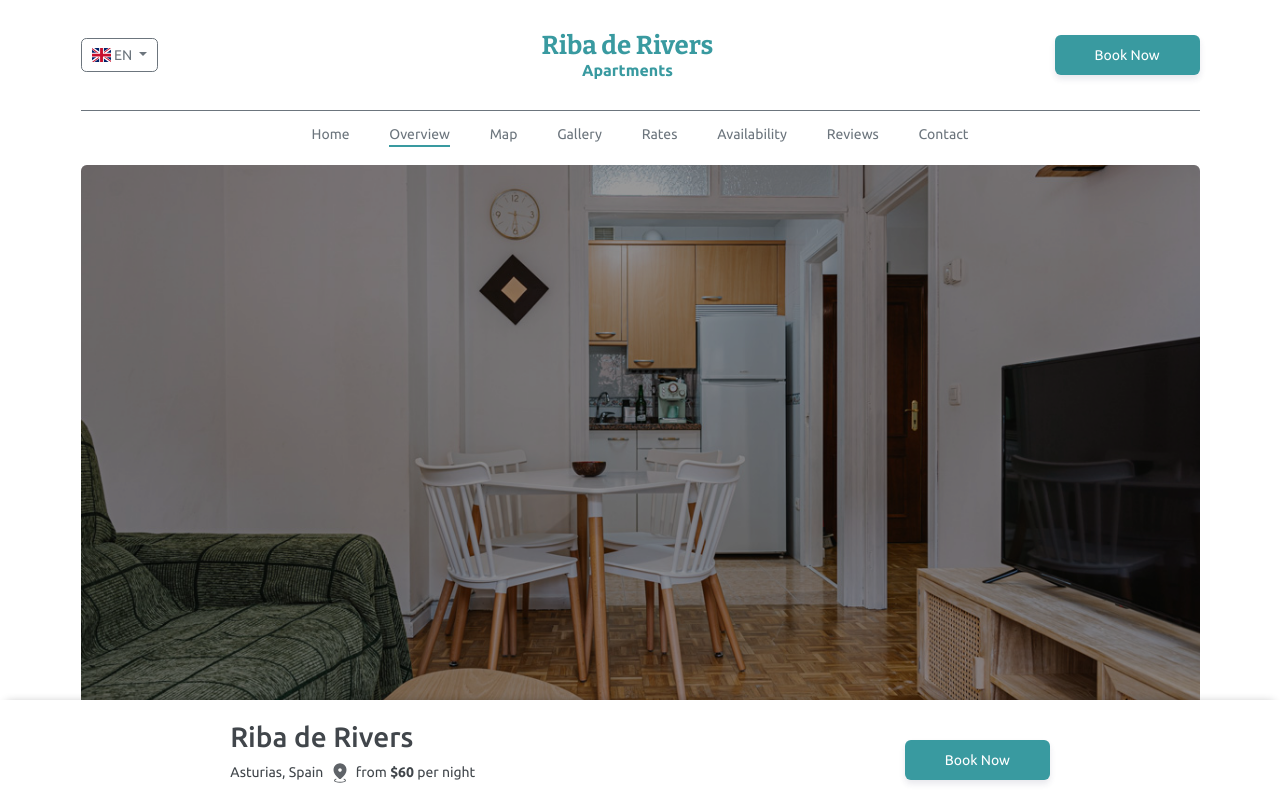
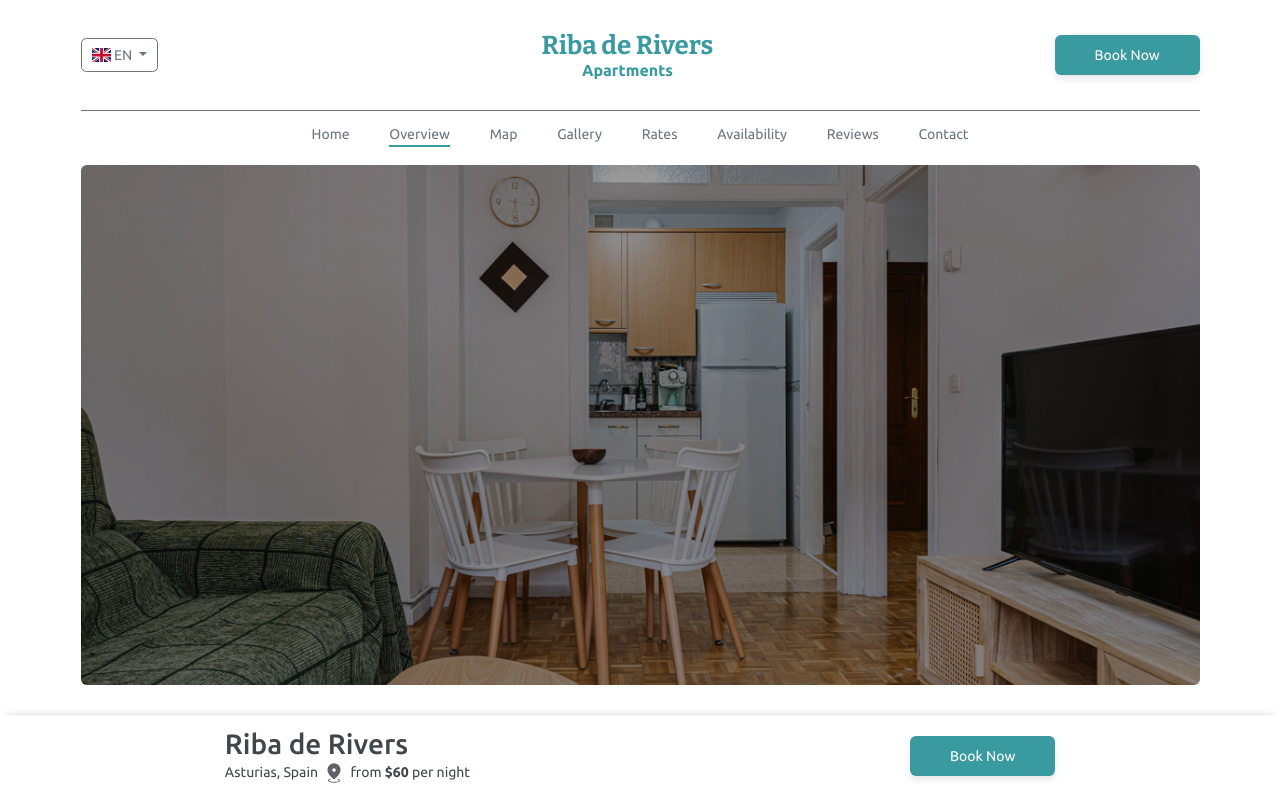
Before and after one commit to rivers07-maker/riba-de-rivers, a plain HTML site: page overview.html in a window 1280 px wide. Shown: the top 804 px of the page. Drawn offline with nearby package versions, Linux system fonts and the light colour scheme; a script that the page names is missing.

Commit message:
fix: Overview- Footer

```diff
--- a/css/overview.css
+++ b/css/overview.css
@@ -200,18 +200,12 @@ body {
     background-image: url('../assets/images/overview.jpg');
     background-size: cover;
     background-position: center;
-    height: calc(100vh - 255px);
+    height: calc(100vh - 280px);
     position: relative;
     border-radius: 0.42rem;
 }
 
 @media (max-width: 991px) {
-    .hero-section {
-        height: calc(100vh - 255px);
-    }
-}
-
-@media (max-width: 575px) {
     .hero-section {
         height: calc(100vh - 255px);
     }
@@ -299,15 +293,15 @@ section h3 {
 
 .book-info {
     z-index: 100;
-    height: 100px;
+    height: 85px;
     background-color: var(--action-contrast-color);
     box-shadow: 0 -0.28rem 0.64rem -0.42rem rgba(0, 0, 0, .3);
-    padding: 20px;
+    padding: 12px;
 }
 
 @media (max-width: 575px) {
     .book-info {
-        height: 80px;
+        padding: 24px;
     }
 }
 
--- a/overview.html
+++ b/overview.html
@@ -162,8 +162,6 @@
                     </p>
                 </section>
 
-
-
                 <!-- Pictures Section -->
                 <section id="pictures" class="my-5">
                     <h3>Pictures</h3>
@@ -266,8 +264,8 @@
     <section class="book-info sticky-bottom">
         <div class="row align-items-center justify-content-center">
             <div class="col-6 col-lg-4">
-                <h2 class="d-none d-md-block">Riba de Rivers</h2>
-                <p class="d-none d-md-inline-block">Asturias, Spain <img src="./assets/icons/distance_32dp_5F6368_FILL1_wght200_GRAD0_opsz40.svg" alt="Location Icon"></p> <p class="d-inline-block">from <strong>$60</strong> per night</p>
+                <h2 class="d-none d-md-block my-0">Riba de Rivers</h2>
+                <p class="d-none d-md-inline-block my-0">Asturias, Spain <img src="./assets/icons/distance_32dp_5F6368_FILL1_wght200_GRAD0_opsz40.svg" alt="Location Icon"></p> <p class="d-inline-block my-0">from <strong>$60</strong> per night</p>
             </div>
             <div class="col-6 col-lg-4 text-end">
                 <form>
@@ -291,7 +289,6 @@
         </div>
     </section>
 
-
     <!-- Include i18next and bootstrap JS -->
     <script src="https://cdn.jsdelivr.net/npm/bootstrap@5.3.3/dist/js/bootstrap.bundle.min.js"></script>
     <script src="https://cdnjs.cloudflare.com/ajax/libs/i18next/21.8.8/i18next.min.js"></script>
```
